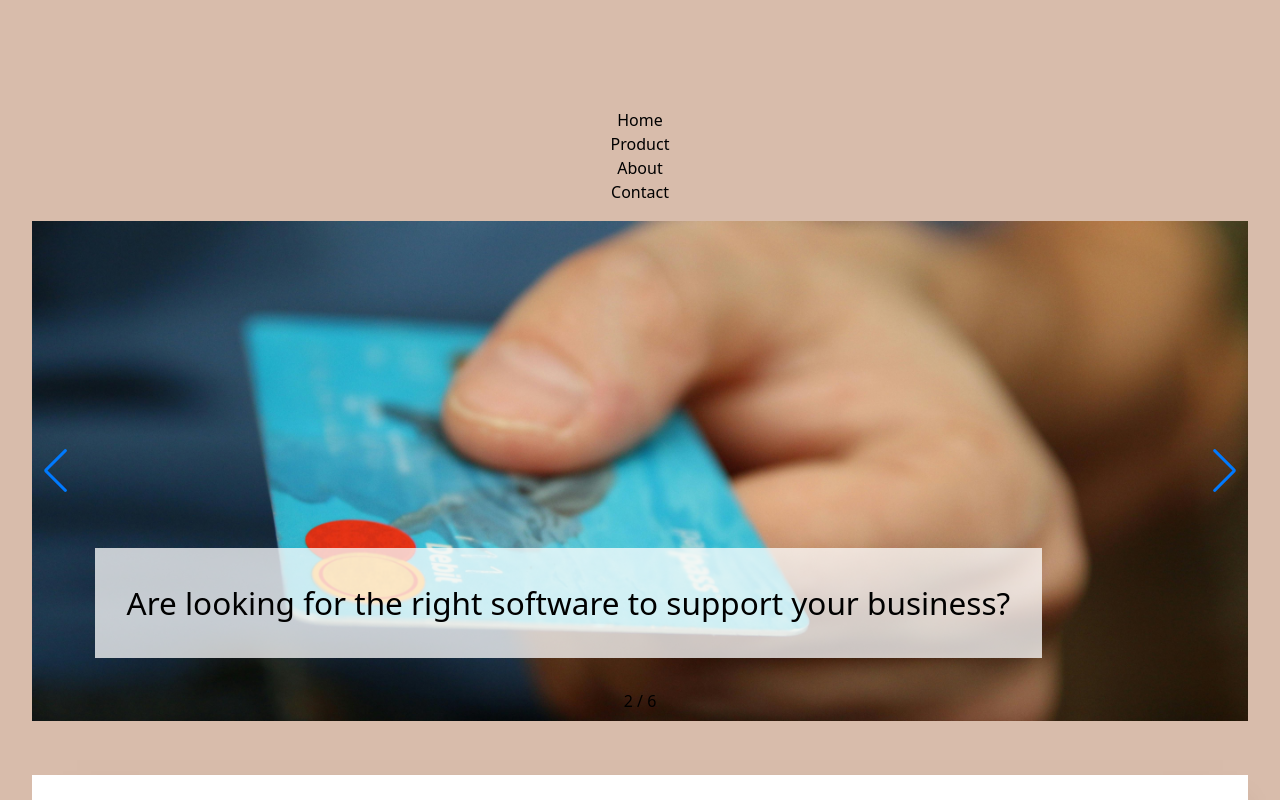
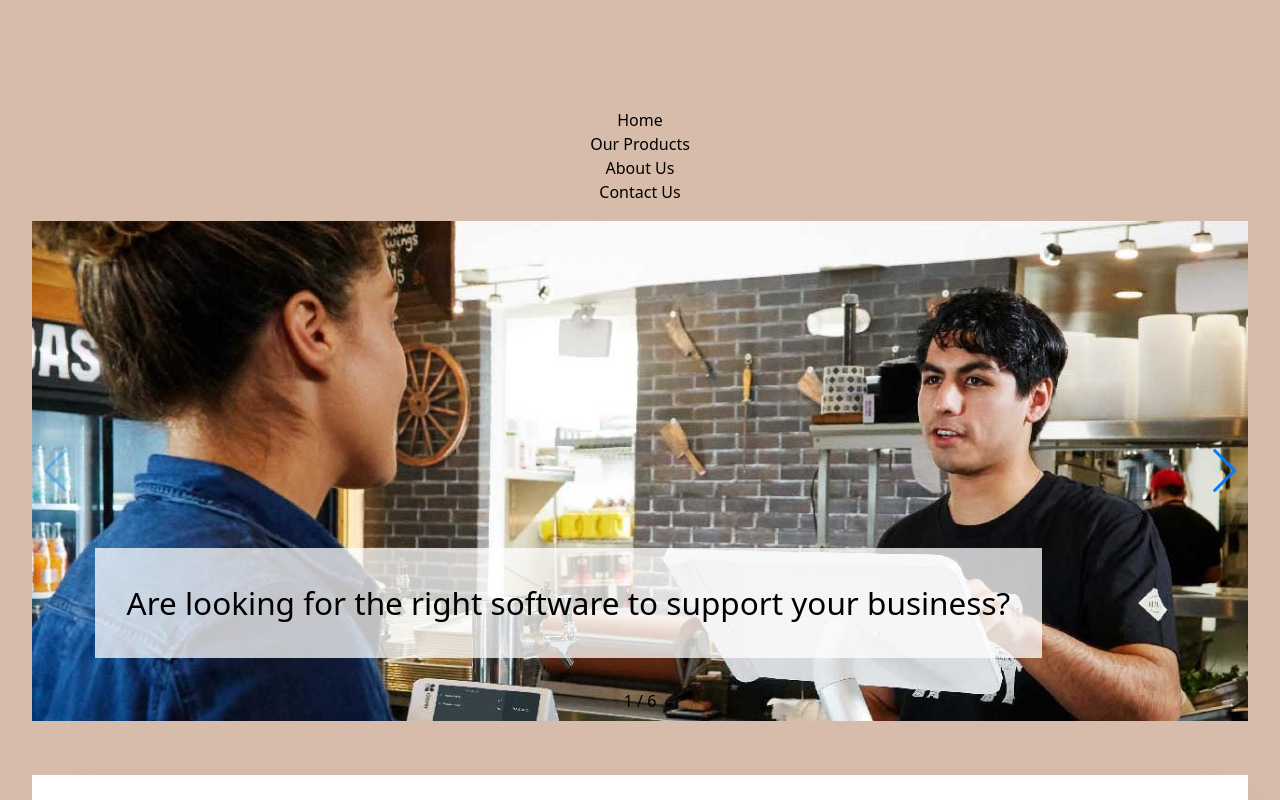
Before and after one commit to emigri/codeKrafters, a React (Vite) app: page / in a window 1280 px wide. Shown: the part 3620-4420 px from the top of the page. Built offline with nearby package versions, Linux system fonts and the light colour scheme.

Commit message:
changes to content

```diff
--- a/src/components/Navbar.jsx
+++ b/src/components/Navbar.jsx
@@ -12,9 +12,9 @@ import { useState } from "react";
 function Navbar() {
   const navLinks = [
     { title: "Home", path: "/" },
-    { title: "Product", path: "/ProductCatalogue" },
-    { title: "About", path: "/About" },
-    { title: "Contact", path: "/Contact" }
+    { title: "Our Products", path: "/ProductCatalogue" },
+    { title: "About Us", path: "/About" },
+    { title: "Contact Us", path: "/Contact" }
   ];
 
   const [isOpen, setisOpen] = useState(false);
--- a/src/components/SiteContent.json
+++ b/src/components/SiteContent.json
@@ -4,15 +4,15 @@
   "our_model" : "By using pre-designed modular systems which are tailored to your requirements (and which integrate with each other) we can offer you excellence at affordable prices",
   "our_prices" : "Select one or more of our systems. Each comes with a generous number of development days which we use to configure and tailor your system to your needs. Additional development days can be purchased if required (contact us for details)",
 
-  "slider_image1" : "/images/CreditCardSale1.jpg",
-  "slider_image2" : "/images/CreditCardSale2.jpg",
+  "slider_image1" : "/images/Customer3.jpg",
+  "slider_image2" : "/images/CreditCardSale1.jpg",
   "slider_image3" : "/images/Warehouse1.jpg",
   "slider_image4" : "/images/Warehouse2.jpg",
-  "slider_image5" : "/images/Customer1.jpg",
-  "slider_image6" : "/images/Customer2.jpg",
+  "slider_image5" : "/images/UserSupport1.jpg",
+  "slider_image6" : "/images/UserSupport2.jpg",
 
-  "slider_banner1" : "Welcome to codeKrafters",
-  "slider_banner2" : "Are looking for the right software to support your business?",
+  "slider_banner1" : "Are looking for the right software to support your business?",
+  "slider_banner2" : "Welcome to codeKrafters. Developers of tailored business website applications",
   "slider_banner3" : "Dont be constrained by off-the-shelf applications that don't truly match your requirements",
   "slider_banner4" : "We design and build our own modular website applications for different business needs",
   "slider_banner5" : "Each application comes with a number of Developer Days which we use to configure and tailor it just for you",
--- a/src/components/pages/MeetOurTeam.jsx
+++ b/src/components/pages/MeetOurTeam.jsx
@@ -32,7 +32,7 @@ function MeetOurTeam() {
                       {developer}
                     </h5>
                     <p className="mb-3 font-normal text-gray-700 dark:text-gray-400">
-                      Junior Developer
+                      codeKrafter Developer
                     </p>
                   </div>
                 </a>
--- a/src/components/pages/Product-Details.jsx
+++ b/src/components/pages/Product-Details.jsx
@@ -2,6 +2,8 @@ import React from 'react';
 import { useNavigate } from "react-router-dom";
 
 const ProductDetails = ({ open, onClose, id, name, description, features, image1, image2, websitePrice, mobilePrice, developmentDays } ) => {
+
+    const navigate = useNavigate();
 
     // format data for display
     let formattedWebsitePrice = "£" + websitePrice.toString().replace(/\B(?=(\d{3})+(?!\d))/g, ",");
@@ -14,12 +16,16 @@ const ProductDetails = ({ open, onClose, id, name, description, features, image1
       formattedDevelopmentDays = <p>per day</p>
     }
 
-    // navigation
-    const navigate = useNavigate();
+    // navigation to Contact page
+
     function openContactUsPage() {
       navigate("/Contact");
     }
 
+    // navigation to Basket page
+    function openBasketPage() {
+      navigate("/Basket");
+    }
 
     if (!open) return null;
     return (
@@ -59,7 +65,7 @@ const ProductDetails = ({ open, onClose, id, name, description, features, image1
             </div>
 
             <div className='modalBtnContainer'>
-            <button className='modalbtn1' onClick={openContactUsPage}>
+            <button className='modalbtn1' onClick={openBasketPage}>
                 <span className='bold'>Add to Basket</span>
               </button>
               <button className='modalbtn1' onClick={openContactUsPage}>
--- a/src/components/pages/Slider.jsx
+++ b/src/components/pages/Slider.jsx
@@ -26,7 +26,7 @@ function Slider(props) {
                   type: 'fraction',
                 }}
                 autoplay={{
-                  delay: 5000,
+                  delay: 8000,
                   disableOnInteraction: false,
                 }}
                 navigation={true}
```
Also changed, not shown: public/images/Customer3.jpg (renamed from public/images/Customer3.jpeg).
